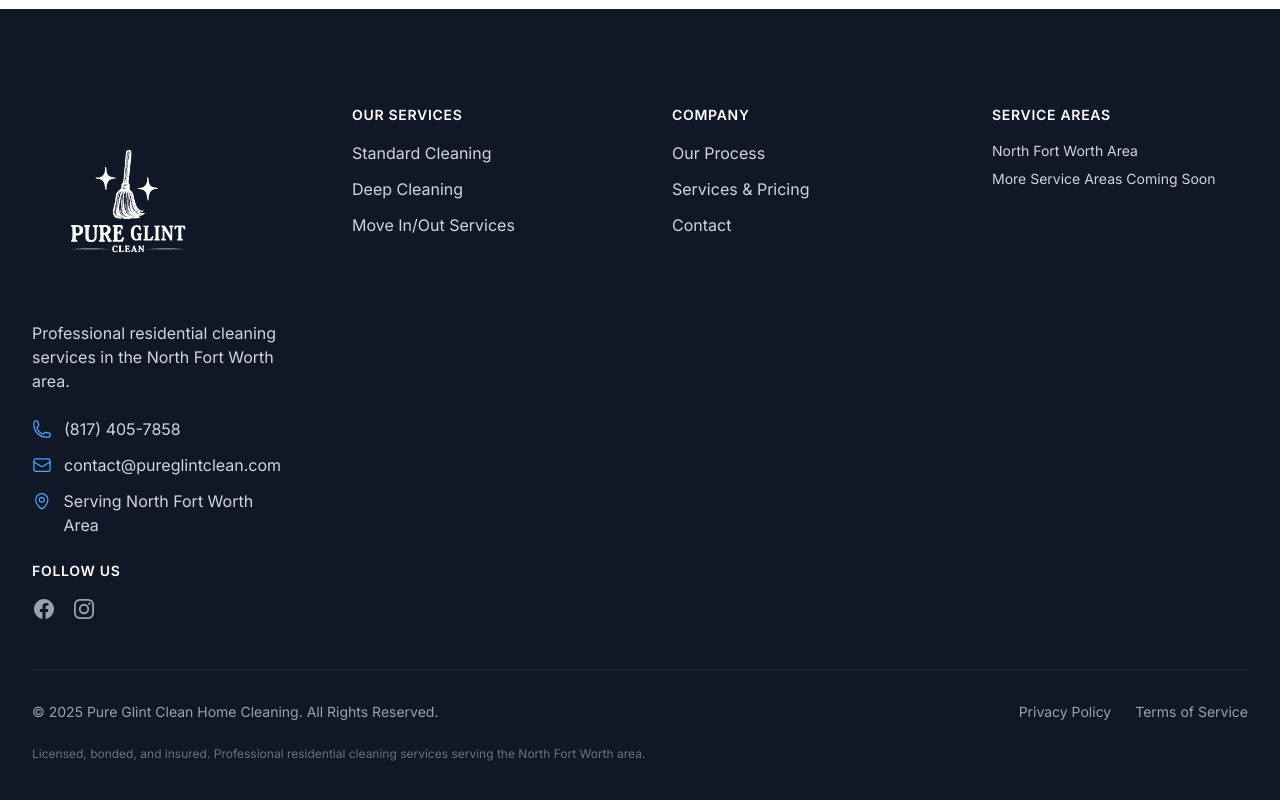
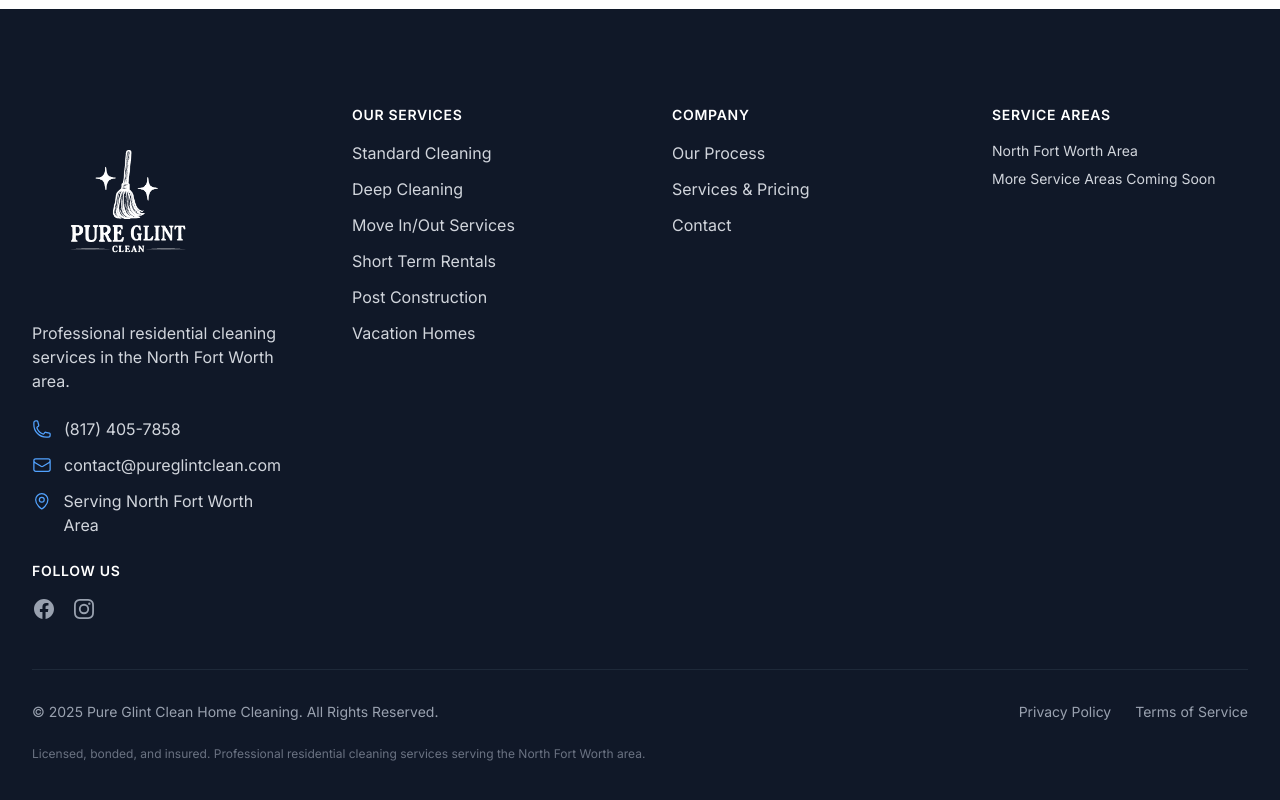
Before and after one commit to myDeveloperJourney/pure-glint-clean-website, a Next.js app: page /privacy-policy in a window 1280 px wide. Shown: the part 4877-5677 px from the top of the page. Built offline with nearby package versions, Linux system fonts and the light colour scheme.

Commit message:
wip: makes additional refinements

```diff
--- a/src/components/Footer.tsx
+++ b/src/components/Footer.tsx
@@ -26,19 +26,19 @@ const Footer = () => {
 
   const navigation = {
     services: [
-      { name: "Standard Cleaning", href: "#pricing" },
-      { name: "Deep Cleaning", href: "#pricing" },
-      { name: "Move In/Out Services", href: "#pricing" },
-      // { name: "Short Term Rentals", href: "#services" },
-      // { name: "Post Construction", href: "#services" },
-      // { name: "Vacation Homes", href: "#services" },
+      { name: "Standard Cleaning", href: "#booking" },
+      { name: "Deep Cleaning", href: "#booking" },
+      { name: "Move In/Out Services", href: "#booking" },
+      { name: "Short Term Rentals", href: "#booking" },
+      { name: "Post Construction", href: "#booking" },
+      { name: "Vacation Homes", href: "#booking" },
     ],
     company: [
       // { name: "About Us", href: "#about" },
       // { name: "Services", href: "#services" },
       { name: "Our Process", href: "#process" },
-      { name: "Services & Pricing", href: "#pricing" },
-      { name: "Contact", href: "#contact" },
+      { name: "Services & Pricing", href: "#booking" },
+      { name: "Contact", href: "#booking" },
     ],
     legal: [
       { name: "Privacy Policy", href: "/privacy-policy" },
@@ -52,35 +52,6 @@ const Footer = () => {
 
   return (
     <>
-      {/* Pre-Footer CTA Banner */}
-      {/* <section className="bg-blue-600 py-16">
-        <div className="mx-auto max-w-7xl px-4 sm:px-6 lg:px-8">
-          <div className="text-center">
-            <h2 className="text-3xl font-bold text-white sm:text-4xl mb-4">
-              Ready to Experience Pure Glint Clean?
-            </h2>
-            <p className="text-xl text-blue-100 mb-8 max-w-2xl mx-auto">
-              Join our satisfied customers who trust us with their homes. Book your cleaning today!
-            </p>
-            <div className="flex flex-col sm:flex-row gap-4 justify-center">
-              <a
-                href="tel:8174057858"
-                className="inline-flex items-center px-8 py-4 border border-transparent text-lg font-semibold rounded-md text-blue-600 bg-white hover:bg-gray-50 transition-colors shadow-lg"
-              >
-                <PhoneIcon className="h-6 w-6 mr-2" />
-                (817) 405-7858
-              </a>
-              <a
-                href="#booking"
-                className="inline-flex items-center px-8 py-4 border-2 border-white text-lg font-semibold rounded-md text-white hover:bg-white hover:text-blue-600 transition-colors"
-              >
-                BOOK ONLINE
-              </a>
-            </div>
-          </div>
-        </div>
-      </section> */}
-
       {/* Main Footer */}
       <footer className="bg-gray-900">
       <div className="mx-auto max-w-7xl overflow-hidden px-6 py-20 sm:py-24 lg:px-8">
@@ -191,40 +162,11 @@ const Footer = () => {
             </ul>
           </div>
         </div>
-
-        {/* CTA Section */}
-        {/* <div className="mt-16 border-t border-gray-800 pt-12">
-          <div className="bg-blue-600 rounded-2xl px-6 py-8 sm:px-12 text-center">
-            <h3 className="text-2xl font-bold text-white mb-4">
-              Ready to Experience Pure Glint Clean?
-            </h3>
-            <p className="text-blue-100 mb-6 max-w-2xl mx-auto">
-              Become one of our satisfied customers who trust us with their homes.
-              Get your free quote today!
-            </p>
-            <div className="flex flex-col sm:flex-row gap-4 justify-center">
-              <a
-                href="tel:8174057858"
-                className="inline-flex items-center px-6 py-3 border border-transparent text-base font-medium rounded-md text-blue-600 bg-white hover:bg-gray-50 transition-colors"
-              >
-                <PhoneIcon className="h-5 w-5 mr-2" />
-                Call (817) 405-7858
-              </a>
-              <a
-                href="#booking"
-                className="inline-flex items-center px-6 py-3 border-2 border-white text-base font-medium rounded-md text-white hover:bg-white hover:text-blue-600 transition-colors"
-              >
-                Book Free Quote
-              </a>
-            </div>
-          </div>
-        </div> */}
-
         {/* Bottom Section */}
         <div className="mt-12 border-t border-gray-800 pt-8">
           <div className="flex flex-col md:flex-row justify-between items-center">
             <div className="text-gray-400 text-sm">
-              © 2025 Pure Glint Clean Home Cleaning. All Rights Reserved.
+              © {new Date().getFullYear()} Pure Glint Clean Home Cleaning. All Rights Reserved.
             </div>
             <div className="mt-4 md:mt-0 flex space-x-6">
               {navigation.legal.map((item) => (
--- a/src/components/Header.tsx
+++ b/src/components/Header.tsx
@@ -2,17 +2,24 @@
 
 import { useState } from "react";
 import Link from "next/link";
+import { usePathname } from "next/navigation";
 import { Bars3Icon, XMarkIcon, PhoneIcon } from "@heroicons/react/24/outline";
 import Logo from "./Logo";
 
 const Header = () => {
   const [mobileMenuOpen, setMobileMenuOpen] = useState(false);
+  const pathname = usePathname();
 
-  const navigation = [
+  const allNavigation = [
     { name: "Home", href: "/" },
-    { name: "Services", href: "#pricing" },
-    { name: "Contact", href: "#contact" },
+    { name: "Services", href: "/#booking" },
+    { name: "Contact", href: "/#booking" },
   ];
+
+  // Filter out "Home" link when on homepage
+  const navigation = pathname === "/"
+    ? allNavigation.filter(item => item.name !== "Home")
+    : allNavigation;
 
   return (
     <header className="bg-white shadow-md fixed w-full top-0 z-50">
--- a/src/components/Process.tsx
+++ b/src/components/Process.tsx
@@ -37,7 +37,6 @@ const Process = () => {
       <div className="mx-auto max-w-7xl px-4 sm:px-6 lg:px-8">
         {/* How it works */}
         <div className="text-center mb-16">
-          <h2 className="text-base text-blue-600 font-semibold tracking-wide uppercase">How It Works</h2>
           <p className="mt-2 text-3xl leading-8 font-bold tracking-tight text-gray-900 sm:text-4xl">
             3 Simple Steps to a Cleaner Home
           </p>
--- a/src/components/Testimonials.tsx
+++ b/src/components/Testimonials.tsx
@@ -43,7 +43,7 @@ const Testimonials = ({ variant = 'default' }: TestimonialsProps) => {
             Our Reviews
           </h2>
           <p className="mt-4 text-xl text-gray-600">
-            See What Customers Are Saying About Pure Glint Clean
+            See What Customers Are Saying About Us
           </p>
           <div className="flex items-center justify-center mt-4">
             <div className="flex items-center">
```
